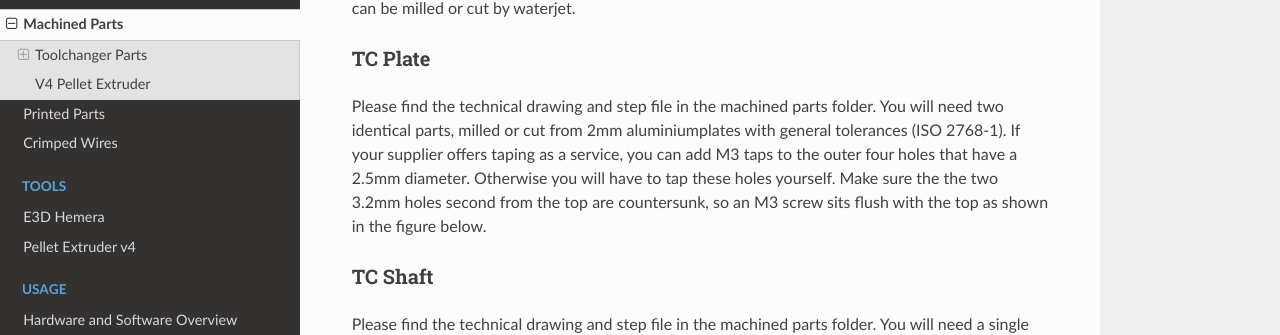
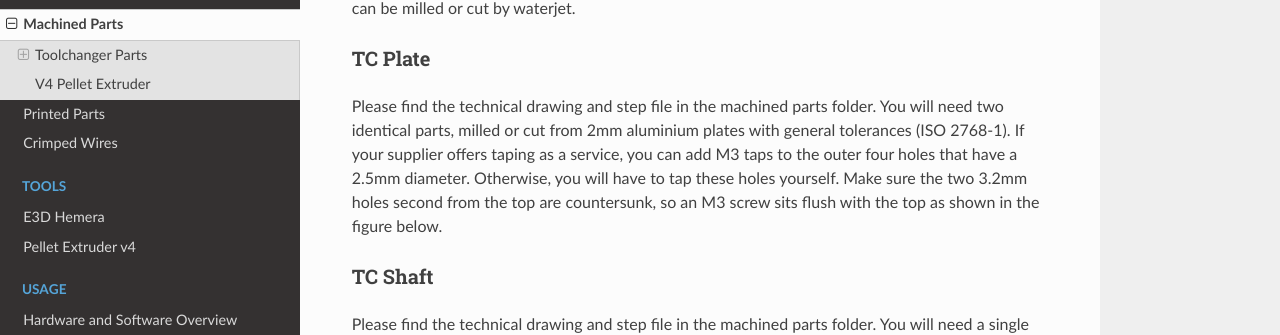
Before and after one commit to srl-ethz/hydra-documentation, a Sphinx documentation site: the page built from docs/source/bom/machined.rst, in a window 1280 px wide and 969 px high. Shown: the part 243-578 px from the top of the window. Built offline with Sphinx 7.4.7 and the Read the Docs theme 2.0.0, drawn with Linux system fonts in a browser that asks for light colours; pages that are not in the unit, such as notebooks, are missing from menus.

Commit message:
Update machined.rst

```diff
--- a/docs/source/bom/machined.rst
+++ b/docs/source/bom/machined.rst
@@ -10,7 +10,7 @@ The Hydra MK1 assembly requires two different machined parts. One has to be lath
 TC Plate
 ^^^^^^^^^^^^^^^^
 
-Please find the technical drawing and step file in the machined parts folder. You will need two identical parts, milled or cut from 2mm aluminiumplates with general tolerances (ISO 2768-1). If your supplier offers taping as a service, you can add M3 taps to the outer four holes that have a 2.5mm diameter. Otherwise you will have to tap these holes yourself. Make sure the the two 3.2mm holes second from the top are countersunk, so an M3 screw sits flush with the top as shown in the figure below.
+Please find the technical drawing and step file in the machined parts folder. You will need two identical parts, milled or cut from 2mm aluminium plates with general tolerances (ISO 2768-1). If your supplier offers taping as a service, you can add M3 taps to the outer four holes that have a 2.5mm diameter. Otherwise, you will have to tap these holes yourself. Make sure the two 3.2mm holes second from the top are countersunk, so an M3 screw sits flush with the top as shown in the figure below.
 
 TC Shaft
 ^^^^^^^^^^^
```
